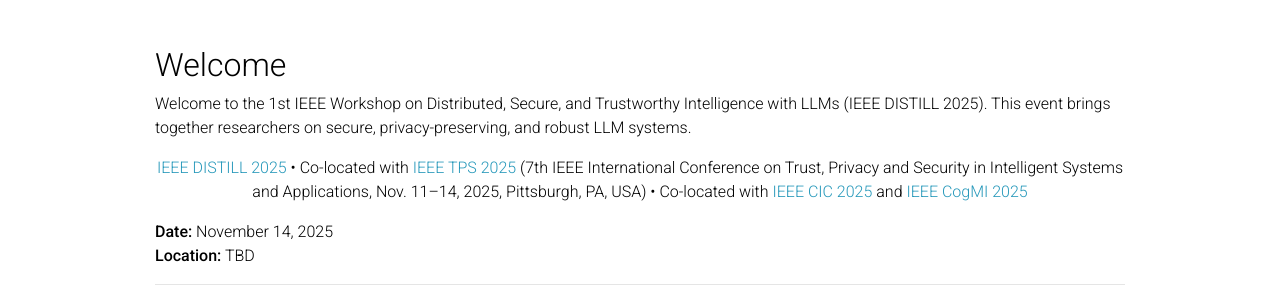
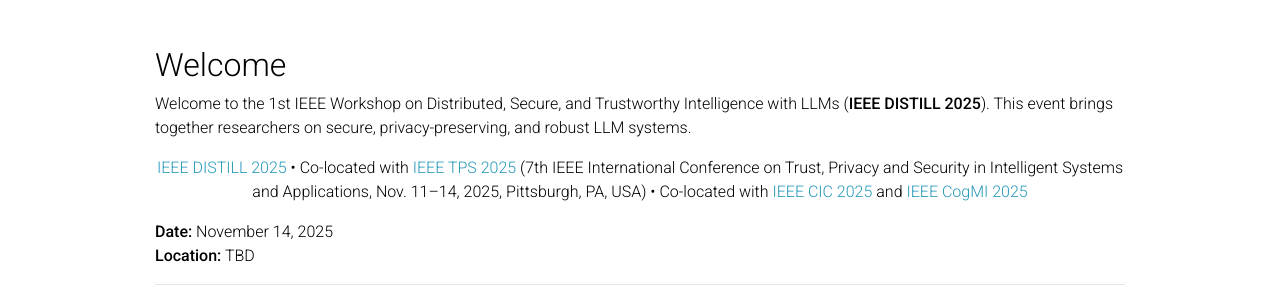
Before and after one commit to ieeedistill/ieeedistill.github.io, a Jekyll site: the page built from _pages/home.md, in a window 1280 px wide and 900 px high, scrolled down 392 px. Shown: the part 166-453 px from the top of the window. Built offline with Jekyll 4.4.1, drawn with Linux system fonts in a browser that asks for light colours; comment, search, counter and statistics services are not loaded; a style sheet for code colours, icons or effects is not loaded.

```diff
--- a/_pages/home.md
+++ b/_pages/home.md
@@ -28,7 +28,7 @@ nav_order: 1
 </div>
 ## Welcome
 
-Welcome to the 1st IEEE Workshop on Distributed, Secure, and Trustworthy Intelligence with LLMs (IEEE DISTILL 2025). This event brings together researchers on secure, privacy-preserving, and robust LLM systems.
+Welcome to the 1st IEEE Workshop on Distributed, Secure, and Trustworthy Intelligence with LLMs (**IEEE DISTILL 2025**). This event brings together researchers on secure, privacy-preserving, and robust LLM systems.
 
 <p align="center">
   <a href="https://ieeedistill.github.io/">IEEE DISTILL 2025</a> • Co-located with
```
